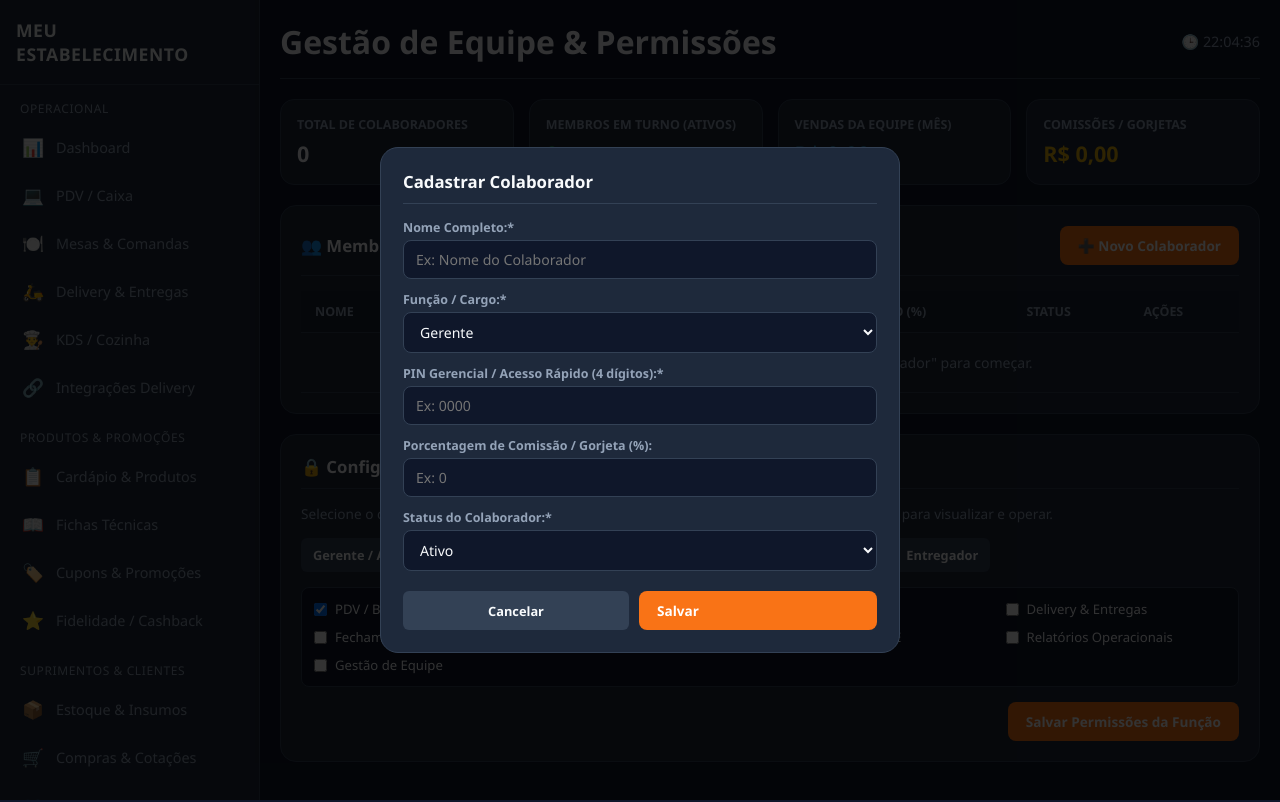
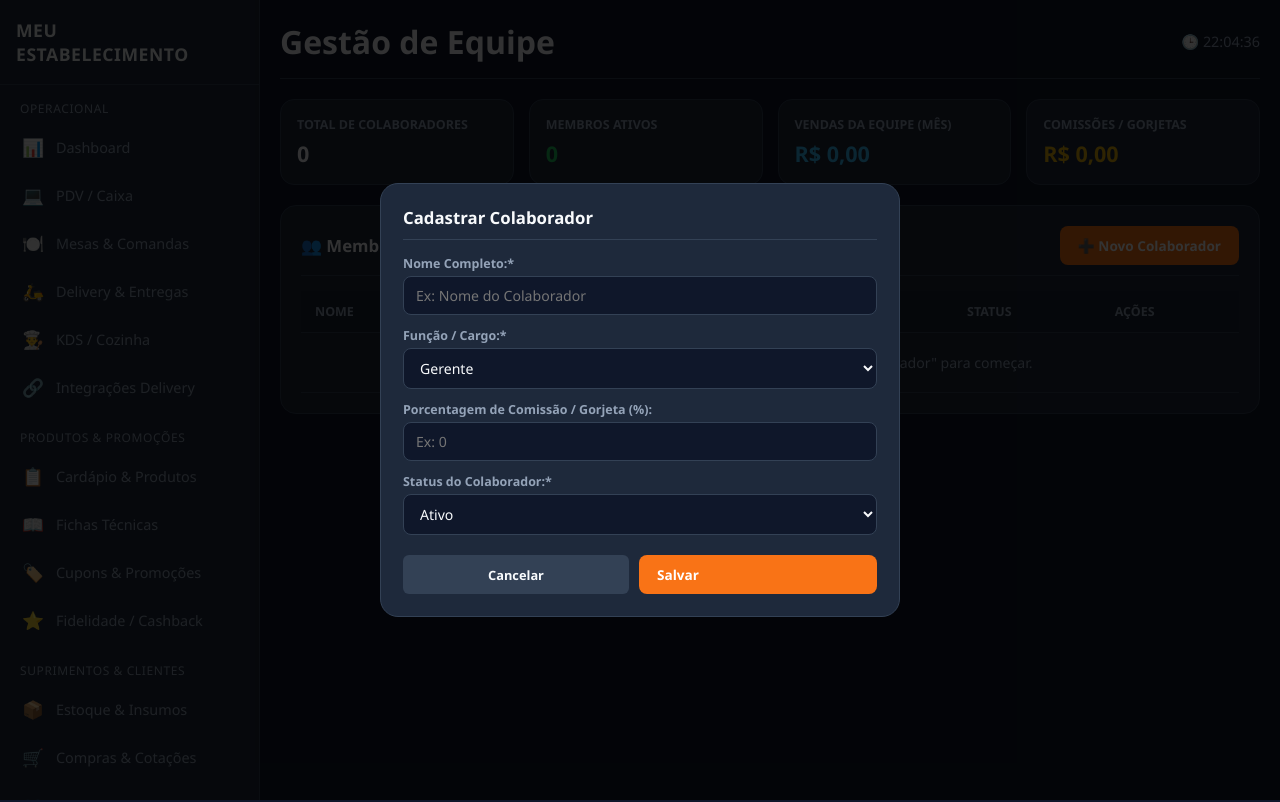
Before and after one commit to vortexfoodoficial-creator/vortex-food-api, a website: page modulo9-equipe.html in a window 1280 px wide. Both pictures are taken after a click on the button "➕ Novo Colaborador". Drawn offline with nearby package versions, Linux system fonts and the light colour scheme.

Commit message:
Update modulo9-equipe.html

```diff
--- a/modulo9-equipe.html
+++ b/modulo9-equipe.html
@@ -109,10 +109,6 @@
     .badge-active { background: rgba(34, 197, 94, 0.15); color: var(--success); }
     .badge-inactive { background: rgba(239, 68, 68, 0.15); color: var(--danger); }
 
-    /* CHECKBOX PERMISSOES GRID */
-    .permissions-grid { display: grid; grid-template-columns: repeat(auto-fill, minmax(180px, 1fr)); gap: 10px; background: var(--bg-main); padding: 12px; border-radius: 8px; border: 1px solid var(--border); }
-    .permission-item { display: flex; align-items: center; gap: 8px; font-size: 0.82rem; }
-
     /* MODAL */
     .modal-overlay { display: none; position: fixed; top: 0; left: 0; right: 0; bottom: 0; background: rgba(0, 0, 0, 0.8); z-index: 200; justify-content: center; align-items: center; padding: 15px; }
     .modal-overlay.active { display: flex; }
@@ -190,7 +186,7 @@
     <header>
       <div class="header-left">
         <button class="toggle-btn" onclick="toggleMenu()">☰</button>
-        <h1>Gestão de Equipe & Permissões</h1>
+        <h1>Gestão de Equipe</h1>
       </div>
       <div style="font-size: 0.9rem; color: var(--text-muted);">
         🕒 <span id="currentTimeHeader">--:--:--</span>
@@ -204,7 +200,7 @@
         <span class="metric-value" id="statTotalStaff">0</span>
       </div>
       <div class="metric-card">
-        <span class="metric-label">Membros em Turno (Ativos)</span>
+        <span class="metric-label">Membros Ativos</span>
         <span class="metric-value" style="color: var(--success);" id="statActiveStaff">0</span>
       </div>
       <div class="metric-card">
@@ -229,7 +225,6 @@
             <tr>
               <th>Nome</th>
               <th>Função / Cargo</th>
-              <th>PIN de Acesso</th>
               <th>Comissão (%)</th>
               <th>Status</th>
               <th>Ações</th>
@@ -237,34 +232,12 @@
           </thead>
           <tbody id="staffTableBody">
             <tr>
-              <td colspan="6" style="text-align: center; color: var(--text-muted); padding: 20px;">
+              <td colspan="5" style="text-align: center; color: var(--text-muted); padding: 20px;">
                 Nenhum colaborador cadastrado. Clique em "Novo Colaborador" para começar.
               </td>
             </tr>
           </tbody>
         </table>
-      </div>
-    </div>
-
-    <!-- NÍVEIS E PERFIS DE ACESSO -->
-    <div class="card-box">
-      <div class="card-title">🔒 Configuração de Permissões por Função</div>
-      <div style="font-size: 0.85rem; color: var(--text-muted); margin-bottom: 15px;">
-        Selecione o cargo para personalizar os módulos que os colaboradores deste perfil têm acesso para visualizar e operar.
-      </div>
-      <div style="display: flex; gap: 10px; margin-bottom: 15px; flex-wrap: wrap;">
-        <button class="btn-secondary" onclick="selectRolePermissions('Gerente')">Gerente / Admin</button>
-        <button class="btn-secondary" onclick="selectRolePermissions('Caixa')">Operador de Caixa</button>
-        <button class="btn-secondary" onclick="selectRolePermissions('Garcom')">Garçom / Atendente</button>
-        <button class="btn-secondary" onclick="selectRolePermissions('Cozinha')">Cozinheiro / KDS</button>
-        <button class="btn-secondary" onclick="selectRolePermissions('Entregador')">Entregador</button>
-      </div>
-
-      <div class="permissions-grid" id="permissionsGrid">
-        <!-- Gerado dinamicamente -->
-      </div>
-      <div style="margin-top: 15px; text-align: right;">
-        <button class="btn-action" onclick="saveRolePermissions()">Salvar Permissões da Função</button>
       </div>
     </div>
   </main>
@@ -284,16 +257,11 @@
         <label>Função / Cargo:*</label>
         <select class="form-input" id="staffRole">
           <option value="Gerente">Gerente</option>
-          <option value="Caixa">Operador de Caixa</option>
-          <option value="Garcom">Garçom / Atendente</option>
-          <option value="Cozinha">Cozinha / KDS</option>
+          <option value="Operador de Caixa">Operador de Caixa</option>
+          <option value="Garçom / Atendente">Garçom / Atendente</option>
+          <option value="Cozinha / KDS">Cozinha / KDS</option>
           <option value="Entregador">Entregador</option>
         </select>
-      </div>
-
-      <div class="form-group">
-        <label>PIN Gerencial / Acesso Rápido (4 dígitos):*</label>
-        <input type="text" class="form-input" id="staffPin" maxlength="4" placeholder="Ex: 0000">
       </div>
 
       <div class="form-group">
@@ -328,27 +296,6 @@
 
   <script>
     let staffMembers = [];
-    let currentSelectedRole = 'Garcom';
-
-    const availableModules = [
-      { id: 'pdv', label: 'PDV / Balcão' },
-      { id: 'mesas', label: 'Mesas & Comandas' },
-      { id: 'kds', label: 'KDS / Cozinha' },
-      { id: 'delivery', label: 'Delivery & Entregas' },
-      { id: 'caixa', label: 'Fechamento de Caixa' },
-      { id: 'cardapio', label: 'Cardápio & Estoque' },
-      { id: 'financeiro', label: 'Financeiro & DRE' },
-      { id: 'relatorios', label: 'Relatórios Operacionais' },
-      { id: 'equipe', label: 'Gestão de Equipe' }
-    ];
-
-    let rolePermissions = {
-      'Gerente': ['pdv', 'mesas', 'kds', 'delivery', 'caixa', 'cardapio', 'financeiro', 'relatorios', 'equipe'],
-      'Caixa': ['pdv', 'caixa', 'mesas', 'delivery'],
-      'Garcom': ['mesas', 'pdv'],
-      'Cozinha': ['kds'],
-      'Entregador': ['delivery']
-    };
 
     function toggleMenu() {
       document.getElementById('sidebar').classList.toggle('open');
@@ -374,7 +321,7 @@
       document.getElementById('customAlertModal').classList.remove('active');
     }
 
-    // CARREGAR COLABORADORES DO SUPABASE OU LOCALSTORAGE (SEM DADOS FICTÍCIOS)
+    // CARREGAR COLABORADORES DO SUPABASE OU LOCALSTORAGE
     async function loadStaffData() {
       let loaded = false;
       if (typeof supabaseClient !== 'undefined' && supabaseClient) {
@@ -392,7 +339,7 @@
         if (local) {
           try { staffMembers = JSON.parse(local); } catch(e){}
         } else {
-          staffMembers = []; // Iniciando completamente vazio
+          staffMembers = [];
         }
       }
 
@@ -405,7 +352,7 @@
       tbody.innerHTML = '';
 
       if (staffMembers.length === 0) {
-        tbody.innerHTML = `<tr><td colspan="6" style="text-align: center; color: var(--text-muted); padding: 20px;">Nenhum colaborador cadastrado. Clique em "Novo Colaborador" para começar.</td></tr>`;
+        tbody.innerHTML = `<tr><td colspan="5" style="text-align: center; color: var(--text-muted); padding: 20px;">Nenhum colaborador cadastrado. Clique em "Novo Colaborador" para começar.</td></tr>`;
         return;
       }
 
@@ -414,7 +361,6 @@
         tr.innerHTML = `
           <td><strong>${m.name}</strong></td>
           <td><span class="badge-role">${m.role}</span></td>
-          <td><code>${m.pin || '----'}</code></td>
           <td>${m.commission ? m.commission + '%' : '0%'}</td>
           <td><span class="badge-status ${m.status === 'ativo' ? 'badge-active' : 'badge-inactive'}">${(m.status || 'ativo').toUpperCase()}</span></td>
           <td>
@@ -426,7 +372,7 @@
       });
     }
 
-    // METRICAS AUTOMÁTICAS (CORRIGIDO: ZERADO QUANDO NÃO HÁ DADOS DE COMISSÃO CONFIGURADOS)
+    // METRICAS AUTOMÁTICAS
     async function calculateStaffMetrics() {
       document.getElementById('statTotalStaff').innerText = staffMembers.length;
       const activeCount = staffMembers.filter(m => m.status === 'ativo').length;
@@ -445,7 +391,6 @@
 
       document.getElementById('statStaffSales').innerText = `R$ ${totalSales.toLocaleString('pt-BR', {minimumFractionDigits:2, maximumFractionDigits:2})}`;
 
-      // Cálculo real baseado estritamente na comissão cadastrada por colaborador ativo
       let totalCommissions = 0;
       if (staffMembers.length > 0 && totalSales > 0) {
         staffMembers.forEach(m => {
@@ -458,54 +403,11 @@
       document.getElementById('statStaffCommissions').innerText = `R$ ${totalCommissions.toLocaleString('pt-BR', {minimumFractionDigits:2, maximumFractionDigits:2})}`;
     }
 
-    // PERMISSOES POR FUNCAO
-    function renderPermissionsGrid() {
-      const grid = document.getElementById('permissionsGrid');
-      grid.innerHTML = '';
-
-      const activePerms = rolePermissions[currentSelectedRole] || [];
-
-      availableModules.forEach(mod => {
-        const isChecked = activePerms.includes(mod.id) ? 'checked' : '';
-        grid.innerHTML += `
-          <label class="permission-item">
-            <input type="checkbox" value="${mod.id}" ${isChecked} onchange="togglePermission('${mod.id}', this.checked)">
-            <span>${mod.label}</span>
-          </label>
-        `;
-      });
-    }
-
-    function selectRolePermissions(role) {
-      currentSelectedRole = role;
-      renderPermissionsGrid();
-    }
-
-    function togglePermission(modId, isChecked) {
-      if (!rolePermissions[currentSelectedRole]) {
-        rolePermissions[currentSelectedRole] = [];
-      }
-
-      if (isChecked) {
-        if (!rolePermissions[currentSelectedRole].includes(modId)) {
-          rolePermissions[currentSelectedRole].push(modId);
-        }
-      } else {
-        rolePermissions[currentSelectedRole] = rolePermissions[currentSelectedRole].filter(id => id !== modId);
-      }
-    }
-
-    function saveRolePermissions() {
-      localStorage.setItem('vortex_role_permissions', JSON.stringify(rolePermissions));
-      showCustomAlert('Permissões Salvas', `As permissões da função ${currentSelectedRole} foram atualizadas com sucesso!`, '🔒');
-    }
-
     // MODAL DE ADIÇÃO/EDIÇÃO
     function openStaffModal() {
       document.getElementById('staffEditId').value = '';
       document.getElementById('staffName').value = '';
       document.getElementById('staffRole').value = 'Gerente';
-      document.getElementById('staffPin').value = '';
       document.getElementById('staffCommission').value = '';
       document.getElementById('staffStatus').value = 'ativo';
       document.getElementById('staffModalTitle').innerText = 'Cadastrar Colaborador';
@@ -523,7 +425,6 @@
       document.getElementById('staffEditId').value = member.id;
       document.getElementById('staffName').value = member.name;
       document.getElementById('staffRole').value = member.role;
-      document.getElementById('staffPin').value = member.pin || '';
       document.getElementById('staffCommission').value = member.commission || '';
       document.getElementById('staffStatus').value = member.status || 'ativo';
       document.getElementById('staffModalTitle').innerText = 'Editar Colaborador';
@@ -534,18 +435,17 @@
       const editId = document.getElementById('staffEditId').value;
       const name = document.getElementById('staffName').value.trim();
       const role = document.getElementById('staffRole').value;
-      const pin = document.getElementById('staffPin').value.trim();
       const commission = parseFloat(document.getElementById('staffCommission').value) || 0;
       const status = document.getElementById('staffStatus').value;
 
-      if (!name || !pin) {
-        showCustomAlert('Campos Obrigatórios', 'Informe o Nome e o PIN do colaborador.', '⚠️');
+      if (!name) {
+        showCustomAlert('Campo Obrigatório', 'Informe o nome completo do colaborador.', '⚠️');
         return;
       }
 
       const newRecord = {
         id: editId || 'staff_' + Date.now(),
-        name, role, pin, commission, status
+        name, role, commission, status
       };
 
       if (editId) {
@@ -593,13 +493,7 @@
       const settings = JSON.parse(localStorage.getItem('vortex_store_settings')) || { storeName: 'MEU ESTABELECIMENTO' };
       document.getElementById('sidebarStoreName').innerText = settings.storeName || 'MEU ESTABELECIMENTO';
 
-      const savedPerms = localStorage.getItem('vortex_role_permissions');
-      if (savedPerms) {
-        try { rolePermissions = JSON.parse(savedPerms); } catch(e){}
-      }
-
       await loadStaffData();
-      renderPermissionsGrid();
     };
   </script>
 </body>
```
